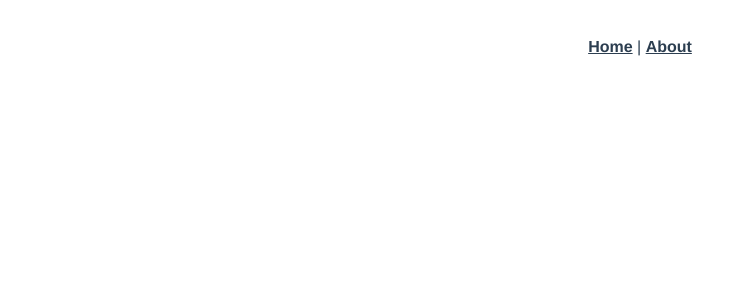
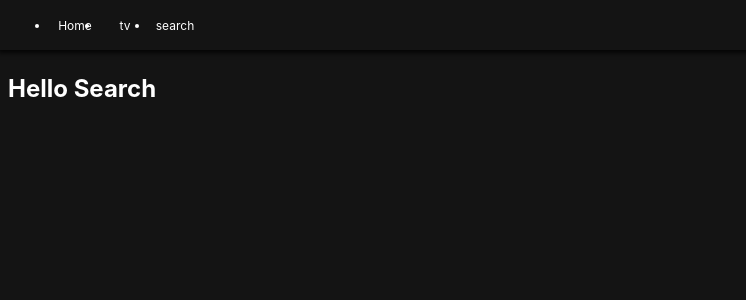
Before and after one commit to KIMINJOONG/nomflix-with-vue, a Vue app: page /search in a window 1280 px wide. Shown: the top 300 px of the page, without its empty margins (0-746 px from the left). Built offline with nearby package versions, Linux system fonts and the light colour scheme.

Commit message:
initial commit

```diff
--- a/package.json
+++ b/package.json
@@ -8,6 +8,7 @@
     "lint": "vue-cli-service lint"
   },
   "dependencies": {
+    "axios": "^0.18.0",
     "core-js": "^2.6.5",
     "vue": "^2.6.10",
     "vue-router": "^3.0.3",
--- a/src/App.vue
+++ b/src/App.vue
@@ -1,31 +1,64 @@
 <template>
   <div id="app">
     <div id="nav">
-      <router-link to="/">Home</router-link> |
-      <router-link to="/about">About</router-link>
+      <ul id="List">
+        <li class="Item">
+          <router-link to="/" class="SLink">Home</router-link>
+        </li>
+        <li class="Item">
+          <router-link route :to="{name: 'tv'}" class="SLink">tv</router-link>
+        </li>
+        <li class="Item">
+          <router-link route :to="{name: 'search'}" class="SLink">search</router-link>
+        </li>
+      </ul>
     </div>
     <router-view/>
   </div>
 </template>
 
 <style>
-#app {
-  font-family: 'Avenir', Helvetica, Arial, sans-serif;
-  -webkit-font-smoothing: antialiased;
-  -moz-osx-font-smoothing: grayscale;
-  text-align: center;
-  color: #2c3e50;
+a{
+  text-decoration:none;
+  color:inherit;
+}
+*{
+  box-sizing: border-box;
+}
+body {
+  font-family:-apple-system, BlinkMacSystemFont, 'Segoe UI', Roboto, Oxygen, Ubuntu, Cantarell, 'Open Sans', 'Helvetica Neue', sans-serif;
+  font-size:12px;
+  background-color: rgba(20, 20, 20, 1);
+  color: white;
+  padding-top: 50px;
 }
 #nav {
-  padding: 30px;
+  color: white;
+  position:fixed;
+  top:0;
+  left:0;
+  width: 100%;
+  height:50px;
+  display: flex;
+  align-items: center;
+  padding: 0px 10px;
+  background-color: rgba(20, 20, 20, 0.8);
+  box-shadow: 0px 1px 5px 2px rgba(0, 0, 0, 0.8);
+  z-index:2;
+}
+#List {
+  display: flex;
+}
+.Item {
+  width: 50px;
+  height: 50px;
+  text-align: center;
 }
 
-#nav a {
-  font-weight: bold;
-  color: #2c3e50;
-}
-
-#nav a.router-link-exact-active {
-  color: #42b983;
+.SLink {
+  height: 50px;
+  display: flex;
+  align-items: center;
+  justify-content: center;
 }
 </style>
--- /dev/null
+++ b/src/api.js
@@ -0,0 +1,13 @@
+import axios from "axios";
+
+const api = axios.create({
+    baseURL: "https://api.themoviedb.org/3/"
+    , params: {
+        api_key: "39a55128d46ad2cb9a99830763fbec2d",
+        language: navigator.language || navigator.userLanguage
+    }
+});
+
+export const moviesApi = {
+    nowPlaying: () => api.get("movie/now_playing")
+};
--- a/src/router.js
+++ b/src/router.js
@@ -1,6 +1,5 @@
 import Vue from 'vue'
 import Router from 'vue-router'
-import Home from './views/Home.vue'
 
 Vue.use(Router)
 
@@ -11,15 +10,31 @@ export default new Router({
     {
       path: '/',
       name: 'home',
-      component: Home
+      component: () => import(/* webpackChunkName: "about" */ './views/Home.vue')
     },
     {
-      path: '/about',
-      name: 'about',
+      path: '/tv',
+      name: 'tv',
       // route level code-splitting
       // this generates a separate chunk (about.[hash].js) for this route
       // which is lazy-loaded when the route is visited.
-      component: () => import(/* webpackChunkName: "about" */ './views/About.vue')
+      component: () => import(/* webpackChunkName: "about" */ './views/Tv.vue')
+    },
+    {
+      path: '/search',
+      name: 'search',
+      // route level code-splitting
+      // this generates a separate chunk (about.[hash].js) for this route
+      // which is lazy-loaded when the route is visited.
+      component: () => import(/* webpackChunkName: "about" */ './views/Search.vue')
+    },
+    {
+      path: '/detail/:id',
+      name: 'detail',
+      // route level code-splitting
+      // this generates a separate chunk (about.[hash].js) for this route
+      // which is lazy-loaded when the route is visited.
+      component: () => import(/* webpackChunkName: "about" */ './views/Detail.vue')
     }
   ]
 })
--- a/src/store.js
+++ b/src/store.js
@@ -1,16 +1,33 @@
 import Vue from 'vue'
 import Vuex from 'vuex'
+import {moviesApi} from "./api";
 
 Vue.use(Vuex)
 
 export default new Vuex.Store({
   state: {
-
+    nowPlaying: null,
+    upcoming: null,
+    popular: null,
+    error: null,
+    loading: true
   },
   mutations: {
-
+    getMovie(state, payload){
+      state.nowPlaying = payload
+    }
   },
   actions: {
-
+    async getMovie({commit}) {
+      let nowPlaying;
+      try{
+        ({
+          data: {results : nowPlaying}
+        } = await moviesApi.nowPlaying());
+      }catch(e){
+        console.log(e);
+      }
+      commit("getMovie", nowPlaying);
+    }
   }
 })
--- a/src/views/About.vue
+++ /dev/null
@@ -1,5 +0,0 @@
-<template>
-  <div class="about">
-    <h1>This is an about page</h1>
-  </div>
-</template>
--- /dev/null
+++ b/src/views/Detail.vue
@@ -0,0 +1,20 @@
+<template>
+    <div>
+        {{id}}
+    </div>
+</template>
+
+<script>
+    export default {
+        name: "Detail.vue",
+        computed: {
+            id(){
+                return this.$route.params.id
+            }
+        }
+    }
+</script>
+
+<style scoped>
+
+</style>
--- a/src/views/Home.vue
+++ b/src/views/Home.vue
@@ -1,18 +1,26 @@
 <template>
   <div class="home">
-    <img alt="Vue logo" src="../assets/logo.png">
-    <HelloWorld msg="Welcome to Your Vue.js App"/>
+
+    <h1 @click="getMovie">{{home}}</h1>
+    <p>{{nowPlaying}}</p>
   </div>
 </template>
 
 <script>
-// @ is an alias to /src
-import HelloWorld from '@/components/HelloWorld.vue'
-
+import {mapState, mapActions} from "vuex";
 export default {
   name: 'home',
-  components: {
-    HelloWorld
+  data: () => ({
+    home : "Hello home"
+  }),
+  computed:{
+    ...mapState(["nowPlaying"])
+  },
+  methods:{
+    ...mapActions(["getMovie"])
+  },
+  created() {
+
   }
 }
 </script>
--- /dev/null
+++ b/src/views/Search.vue
@@ -0,0 +1,18 @@
+<template>
+    <div>
+        <h1>{{search}}</h1>
+    </div>
+</template>
+
+<script>
+    export default {
+        name: "Search.vue",
+        data: () => ({
+            search: "Hello Search"
+        })
+    }
+</script>
+
+<style scoped>
+
+</style>
--- /dev/null
+++ b/src/views/Tv.vue
@@ -0,0 +1,14 @@
+<template>
+    <div>
+        <h1>{{a}}</h1>
+    </div>
+</template>
+
+<script>
+export default {
+    name: "tv",
+    data : () => ({
+        a: "Hello Tv"
+    })
+}
+</script>
```
Also changed, not shown: 1 other file (tests, documents, lock files or other folders).
